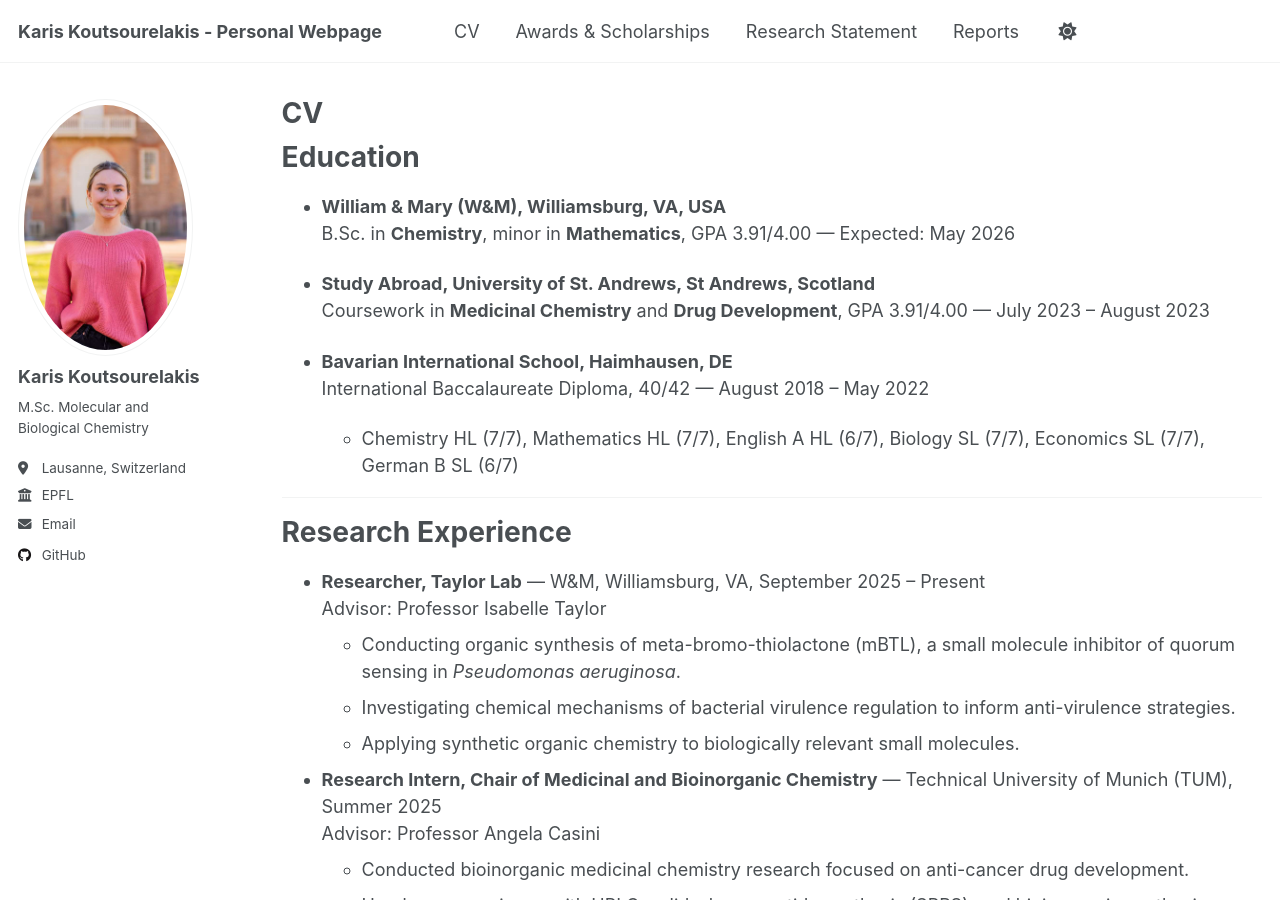
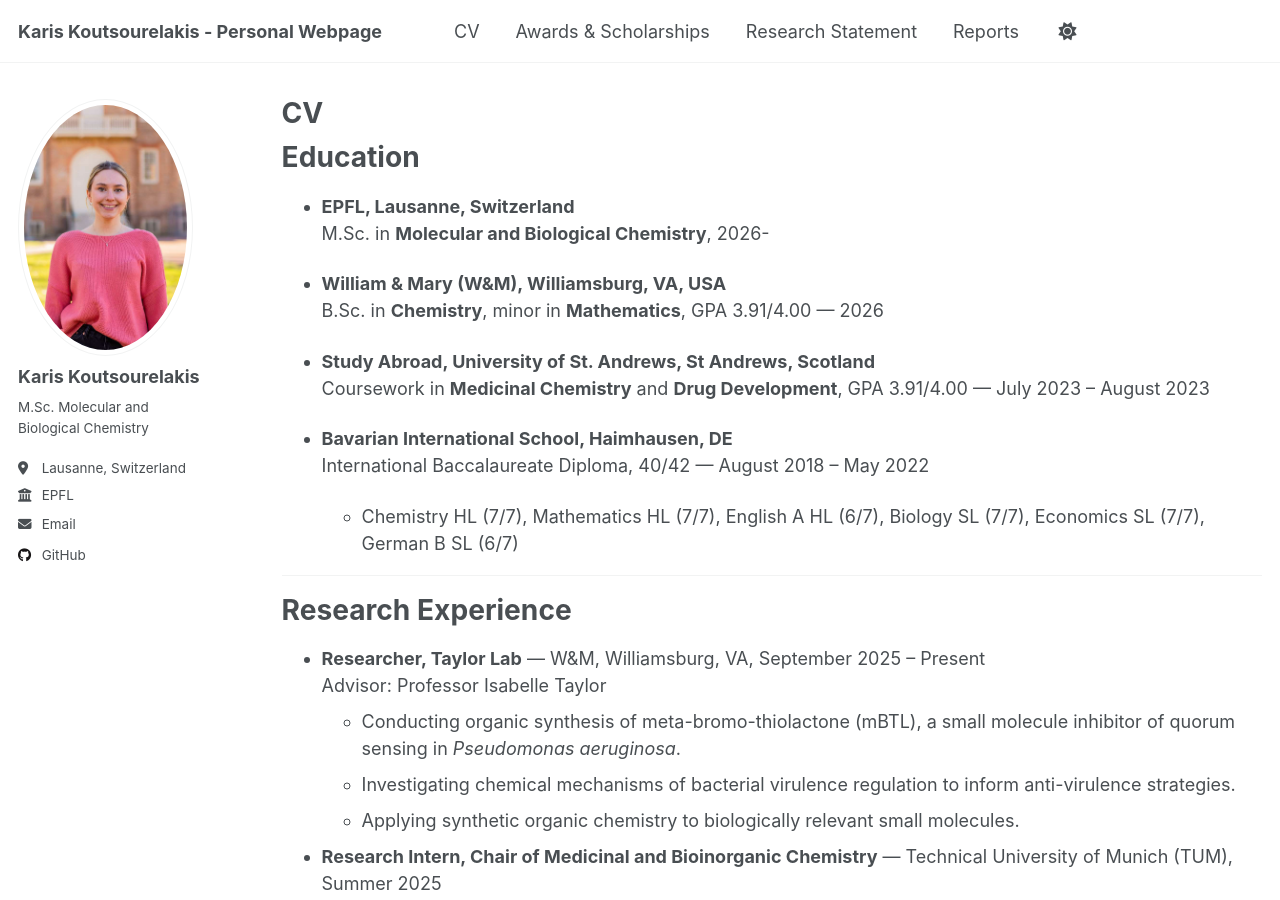
Before and after one commit to kkoutsourelakis/kkoutsourelakis.github.io, a Jekyll site: the page built from _pages/cv.md, in a window 1280 px wide and 900 px high. Built offline with Jekyll 4.4.1, drawn with Linux system fonts in a browser that asks for light colours; a script that is not in the unit is left out.

Commit message:
Update cv.md

```diff
--- a/_pages/cv.md
+++ b/_pages/cv.md
@@ -12,8 +12,11 @@ redirect_from:
 
 # Education
 
+* **EPFL, Lausanne, Switzerland**
+  M.Sc. in **Molecular and Biological Chemistry**, 2026-
+
 * **William & Mary (W&M), Williamsburg, VA, USA**
-  B.Sc. in **Chemistry**, minor in **Mathematics**, GPA 3.91/4.00 — Expected: May 2026
+  B.Sc. in **Chemistry**, minor in **Mathematics**, GPA 3.91/4.00 — 2026
 
 * **Study Abroad, University of St. Andrews, St Andrews, Scotland**
   Coursework in **Medicinal Chemistry** and **Drug Development**, GPA 3.91/4.00 — July 2023 – August 2023
```
